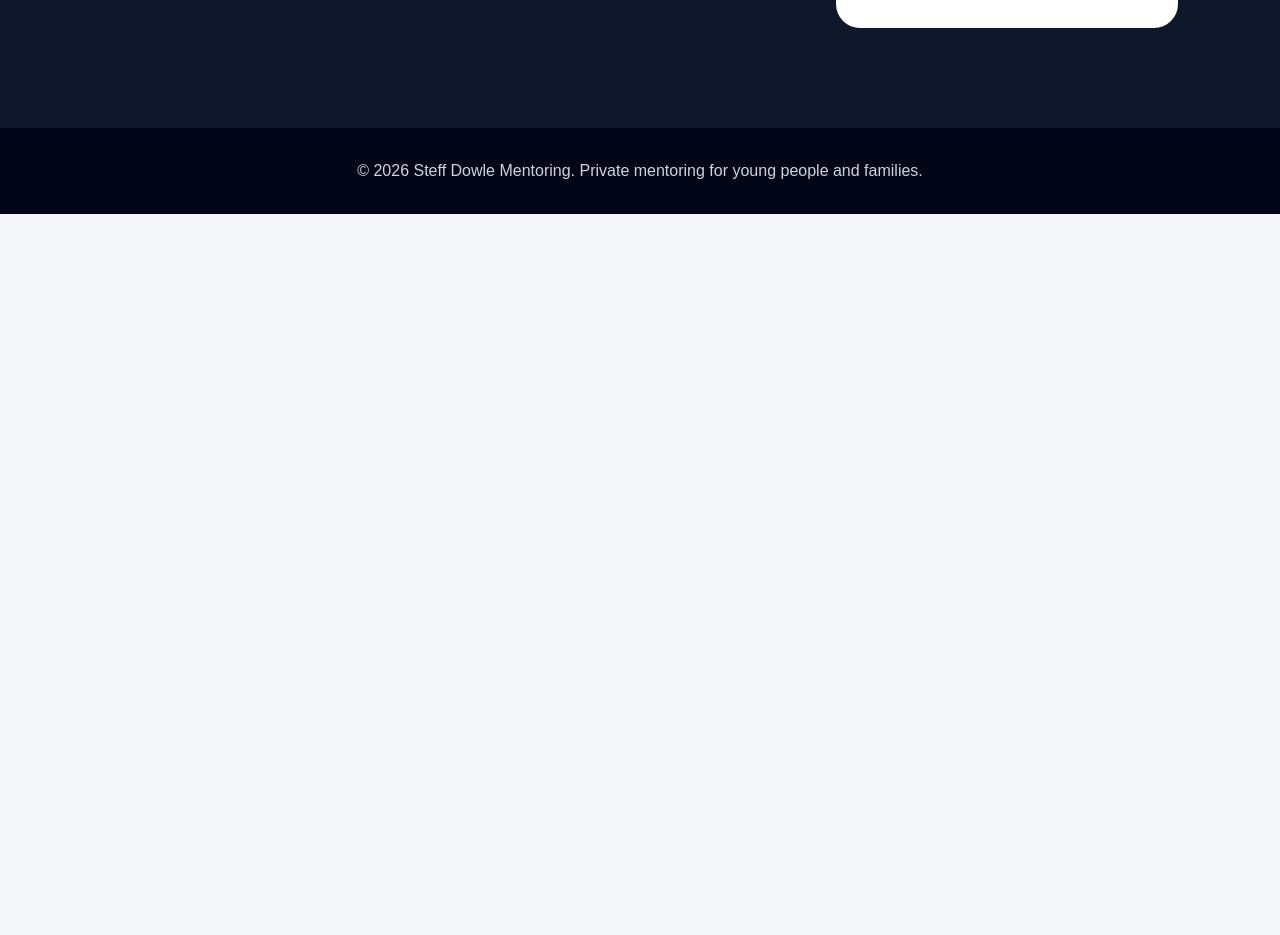
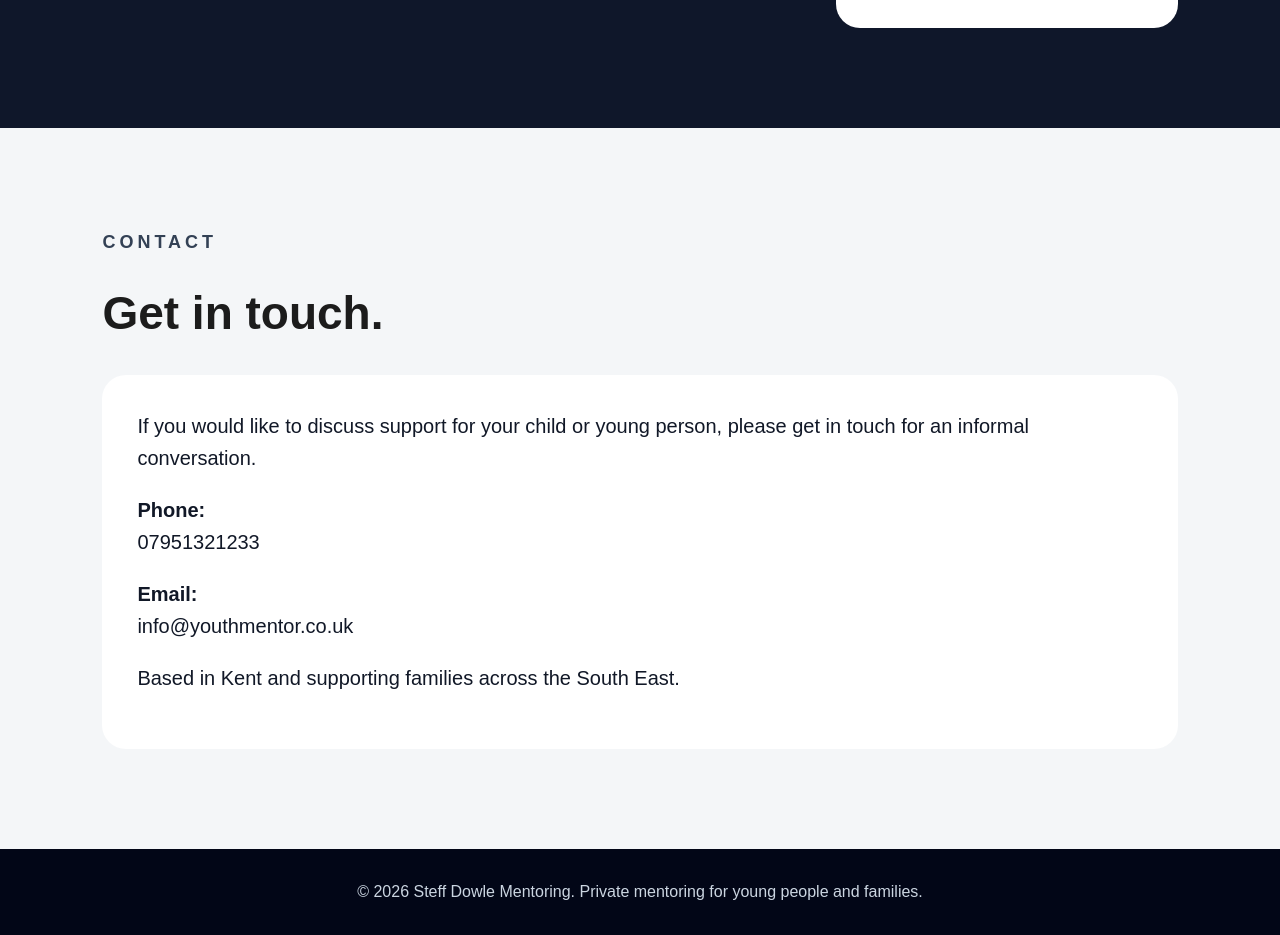
Before and after one commit to steffdowle-mentor/steff-dowle-mentoring, a React (Vite) app: page / in a window 1280 px wide. Shown: the part 4800-5735 px from the top of the page. Before the commit the page ends 5014 px from the top, so only its background shows below. Built offline with nearby package versions, Linux system fonts and the light colour scheme.

Commit message:
Update main.jsx

```diff
--- a/src/main.jsx
+++ b/src/main.jsx
@@ -206,7 +206,32 @@ function App() {
           </div>
         </section>
       </main>
+<section id="contact" className="section">
+  <p className="eyebrow dark">Contact</p>
 
+  <h2>Get in touch.</h2>
+
+  <div className="contactBox">
+    <p>
+      If you would like to discuss support for your child or young person,
+      please get in touch for an informal conversation.
+    </p>
+
+    <p>
+      <strong>Phone:</strong><br />
+      07951321233
+    </p>
+
+    <p>
+      <strong>Email:</strong><br />
+      info@youthmentor.co.uk
+    </p>
+
+    <p>
+      Based in Kent and supporting families across the South East.
+    </p>
+  </div>
+</section>
       <footer>
         <p>© {new Date().getFullYear()} Steff Dowle Mentoring. Private mentoring for young people and families.</p>
       </footer>
```
